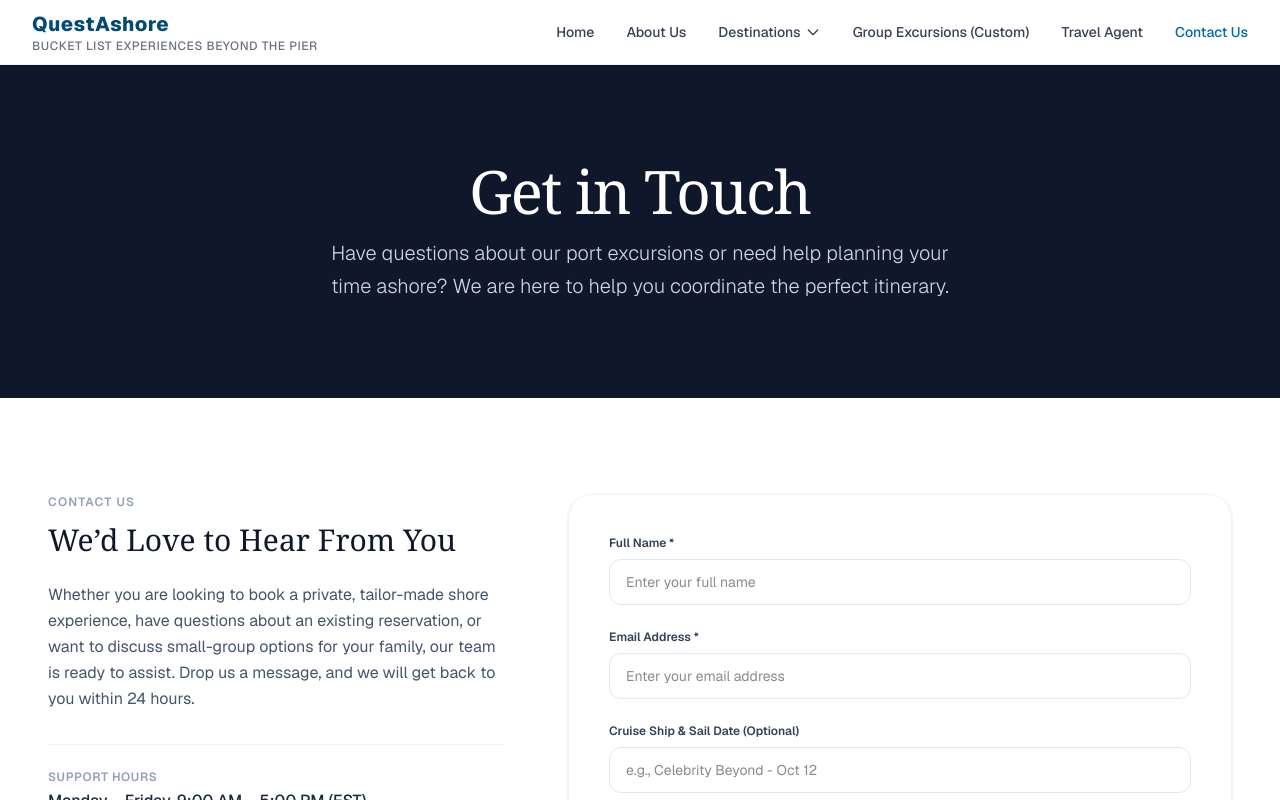
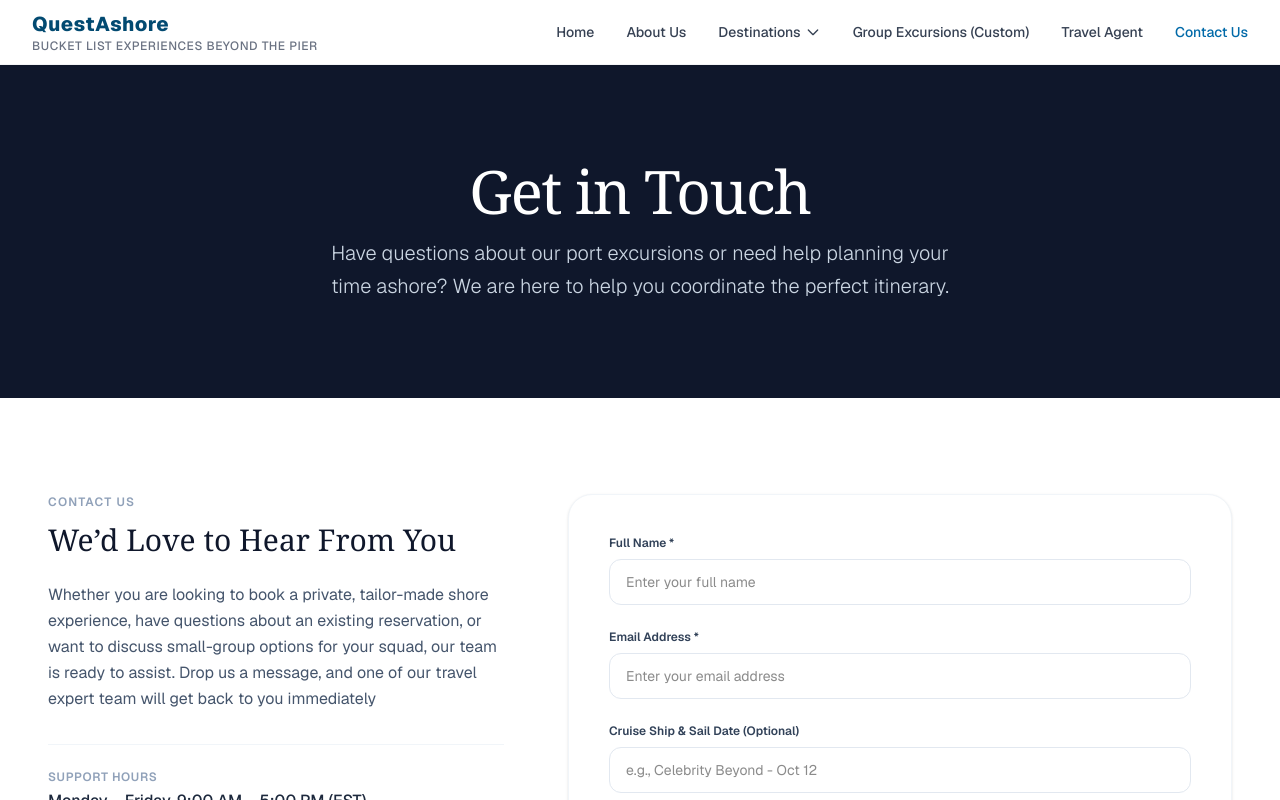
Before and after one commit to bemjohn/Questshore, a Next.js app: page /contact in a window 1280 px wide. Shown: the top 800 px of the page. Built offline with nearby package versions, Linux system fonts and the light colour scheme.

Commit message:
Update Contact Us intro text

```diff
--- a/app/contact/page.js
+++ b/app/contact/page.js
@@ -59,9 +59,9 @@ export default function ContactPage() {
           <p className="text-slate-600 leading-relaxed mb-8 text-sm md:text-base">
             Whether you are looking to book a private, tailor-made shore
             experience, have questions about an existing reservation, or want to
-            discuss small-group options for your family, our team is ready to
-            assist. Drop us a message, and we will get back to you within 24
-            hours.
+            discuss small-group options for your squad, our team is ready to
+            assist. Drop us a message, and one of our travel expert team will
+            get back to you immediately
           </p>
           <div className="space-y-6 border-t border-slate-100 pt-6">
             <div>
```
